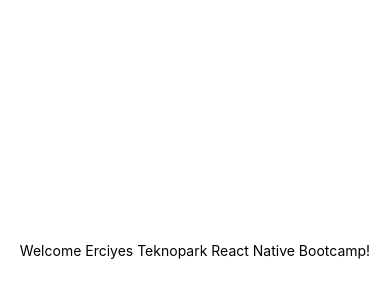
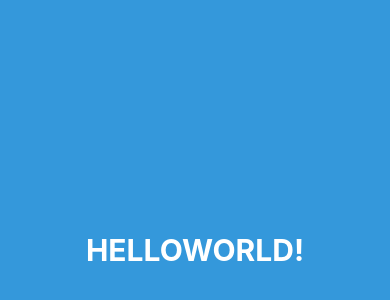
Before and after one commit to faikturan/erciyes, a React Native app: screen / in a window 390 px wide. Shown: the part 172-472 px from the top of the page. Built offline with nearby package versions, Linux system fonts and the light colour scheme.

Commit message:
helloworld1

```diff
--- /dev/null
+++ b/1-HelloWorld/HelloWorld1.js
@@ -0,0 +1,25 @@
+import React from 'react'
+import { View, Text } from 'react-native'
+
+
+export default function HelloWorld1() {
+  return (
+    <View
+    style={{
+        flex:1,
+        justifyContent:"center",
+        alignItems:"center",
+        backgroundColor:"#3498db"
+    }}>
+    <Text style={{
+        fontSize:30,
+        fontWeight:"bold",
+        color:"#fff",
+        textTransform:"uppercase"
+    }}>
+        HelloWorld!
+    </Text>
+
+    </View>
+  )
+}
--- a/App.js
+++ b/App.js
@@ -1,20 +1,5 @@
-import { StatusBar } from 'expo-status-bar';
-import { StyleSheet, Text, View } from 'react-native';
+import HelloWorld1 from './1-HelloWorld/HelloWorld1';
 
 export default function App() {
-  return (
-    <View style={styles.container}>
-      <Text>Welcome Erciyes Teknopark React Native Bootcamp!</Text>
-      <StatusBar style="auto" />
-    </View>
-  );
+ return <HelloWorld1 />
 }
-
-const styles = StyleSheet.create({
-  container: {
-    flex: 1,
-    backgroundColor: '#fff',
-    alignItems: 'center',
-    justifyContent: 'center',
-  },
-});
```
